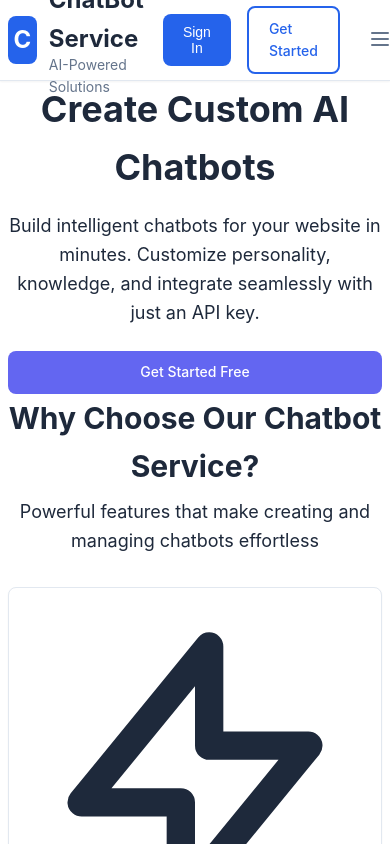
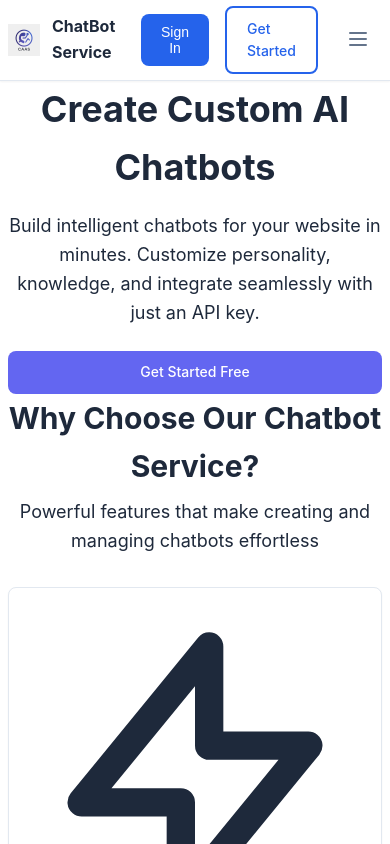
Before and after one commit to Nitin1234567898/CAAS, a React (Create React App) app: page / in a window 390 px wide. Shown: the top 844 px of the page. Built offline with nearby package versions, Linux system fonts and the light colour scheme; no server answers.

Commit message:
feat: Add logo and update navbar

```diff
--- a/public/index.html
+++ b/public/index.html
@@ -2,14 +2,14 @@
 <html lang="en">
   <head>
     <meta charset="utf-8" />
-    <link rel="icon" href="%PUBLIC_URL%/favicon.ico" />
+    <link rel="icon" href="%PUBLIC_URL%/logo.png" />
     <meta name="viewport" content="width=device-width, initial-scale=1" />
     <meta name="theme-color" content="#000000" />
     <meta
       name="description"
       content="Custom Chatbot Service - Create and integrate AI chatbots for your website"
     />
-    <link rel="apple-touch-icon" href="%PUBLIC_URL%/logo192.png" />
+    <link rel="apple-touch-icon" href="%PUBLIC_URL%/logo.png" />
     <link rel="manifest" href="%PUBLIC_URL%/manifest.json" />
     <title>ChatBot Service</title>
   </head>
--- a/src/components/Navbar.tsx
+++ b/src/components/Navbar.tsx
@@ -14,9 +14,7 @@ const Navbar: React.FC = () => {
         <div className="navbar-content">
           {/* Logo */}
           <Link to="/" className="logo">
-            <div className="logo-icon">
-              <span>C</span>
-            </div>
+            <img src="/logo.png" alt="ChatBot Service Logo" className="logo-img" />
             <div className="logo-text">
               <span className="logo-title">ChatBot Service</span>
               <div className="logo-subtitle">AI-Powered Solutions</div>
--- a/src/index.css
+++ b/src/index.css
@@ -280,14 +280,18 @@ code {
 .logo {
   display: flex;
   align-items: center;
-  gap: 12px;
   text-decoration: none;
-  color: inherit;
+  gap: 0.75rem;
+}
+
+.logo-img {
+  height: 40px;
+  width: 40px;
 }
 
 .logo-icon {
-  width: 48px;
-  height: 48px;
+  width: 40px;
+  height: 40px;
   background-color: #2563eb;
   border-radius: 8px;
   display: flex;
@@ -695,3 +699,26 @@ code {
   gap: 1.5rem;
   margin-left: auto;
 }
+
+@media (max-width: 768px) {
+  .navbar-right {
+    gap: 1rem;
+  }
+
+  .nav-links {
+    display: none;
+  }
+
+  .logo-title {
+    font-size: 1rem;
+  }
+
+  .logo-subtitle {
+    display: none;
+  }
+
+  .logo-img {
+    height: 32px;
+    width: 32px;
+  }
+}
```
Also changed, not shown: commit_message.txt (added), public/logo.png (added).
